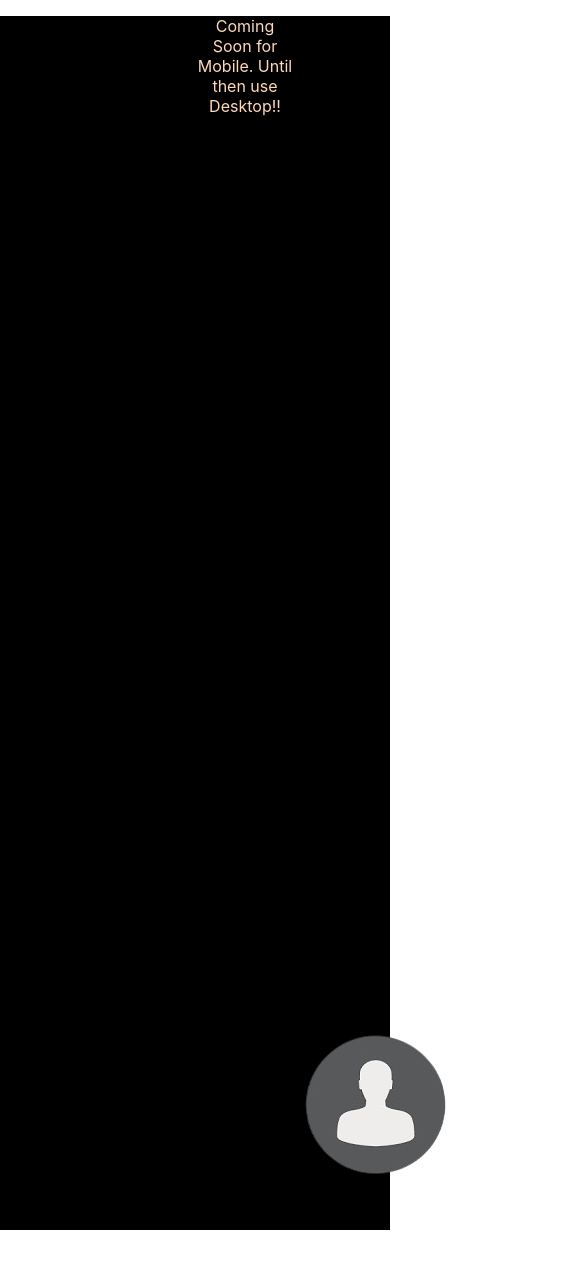
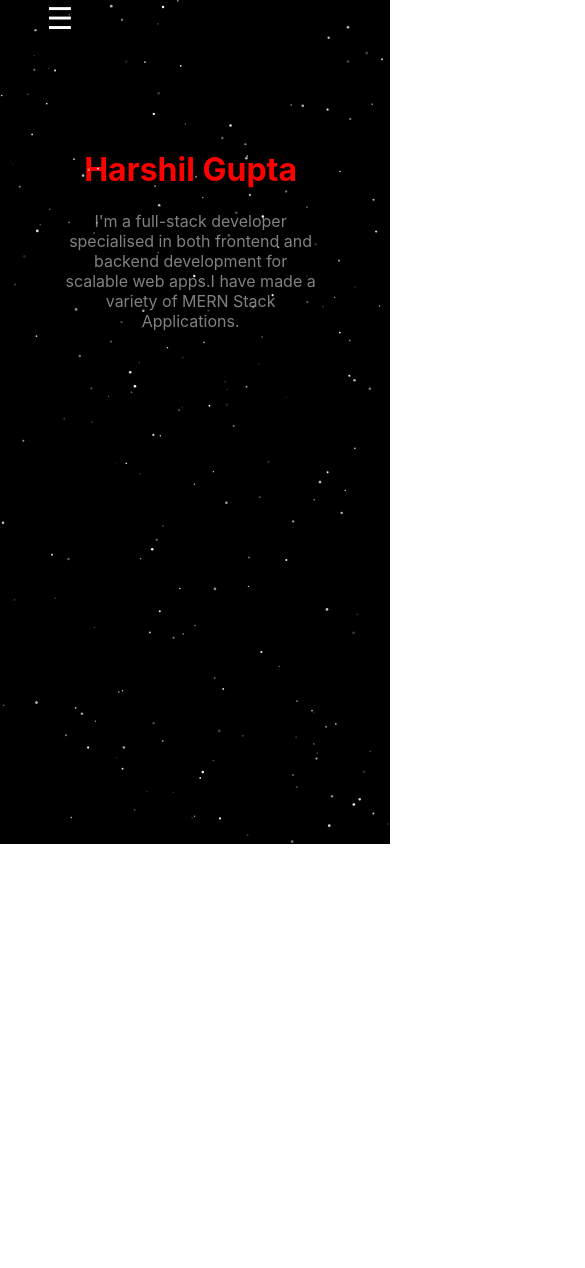
Before and after one commit to Harshil0309/portfolio, a React (Create React App) app: page / in a window 390 px wide. Shown: the top 1268 px of the page, 585 px wide, since content can reach past the window. After the commit the page ends 844 px from the top, so only its background shows below. Built offline with nearby package versions, Linux system fonts and the light colour scheme.

Commit message:
changes in home page

```diff
--- a/src/pages/Home/Home.css
+++ b/src/pages/Home/Home.css
@@ -8,6 +8,10 @@
     /* margin-left: 60%; */
     padding-right: 100px;
     margin-right: 150px;
+}
+.home{
+    background-color: black;
+    min-height: 100vh;
 }
 
 .img{
@@ -24,4 +28,45 @@
 }
 .box{
     margin-top: 120px;
+    display: flex;
 }
+.name{
+    text-align: center;
+    color: red;
+}
+
+@media(max-width:900px){
+
+    .home{
+        /* border: 1px solid red; */
+        overflow: hidden;
+        background-color: black;
+        min-height: 100vh;
+        max-width: 100vh;
+    }
+    .box{
+        background-color: red;
+        width: 0px;
+        height:0px;
+        /* display: none; */
+    }
+
+    .img{
+        display: none;
+        /* //change this to get the image icon */
+    }
+    .main{
+        /* border: 1px solid red;  */
+        padding: 0px;
+        margin-left: 4rem;
+        margin-top: 6rem;
+        flex: none;
+    }
+    .name{
+        /* border: 1px solid blue; */
+        width: 30vh;
+        /* align-items: center; */
+        /* margin-left: 3rem; */
+    }
+
+}
--- a/src/pages/Home/Home.js
+++ b/src/pages/Home/Home.js
@@ -1,16 +1,16 @@
 import "./Home.css";
 import React from "react";
 import NavBar from "../../components/NavBar";
-import Device from "../../utils/Device.js"
+import Device from "../../utils/Device.js";
 
 const Home = () => {
   return (
-    <div style={{ backgroundColor: "black", minHeight: "100vh" }}>
+    <div className="home">
       <Device />
-      <div className="box" style={{ display: "flex" }}>
-        <div className="img"></div>
+      <div className="box">
+        <div className="img" />
         <div style={{ flex: "1" }} className="main">
-          <h1 style={{ textAlign: "center", color: "red" }}>Harshil Gupta</h1>
+          <h1 className="name">Harshil Gupta</h1>
           <p>
             I'm a full-stack developer specialised in both frontend and backend
             development for scalable web apps.I have made a variety of MERN
--- a/src/utils/Device.js
+++ b/src/utils/Device.js
@@ -8,15 +8,15 @@ const Device = () => {
   });
 
   if (Mobile) {
-    return (
-      <div className="main-page">
-        <p className="error">
-          Coming Soon for Mobile. Until then use Desktop!!
-        </p>
-      </div>
-    );
+    // return (
+    //   <div className="main-page">
+    //     <p className="error">
+    //       Coming Soon for Mobile. Until then use Desktop!!
+    //     </p>
+    //   </div>
+    // );
 
-    // return <NavBar2/>
+    return <NavBar2/>
   }
   return <NavBar />;
 };
```
